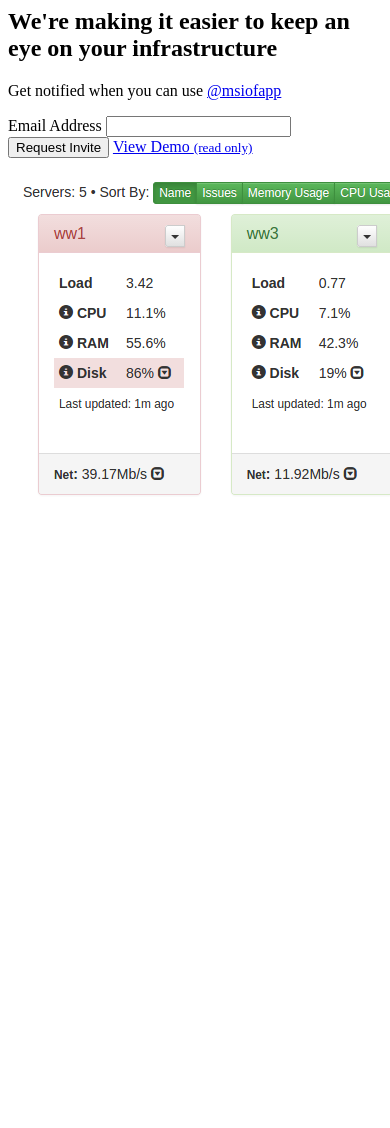
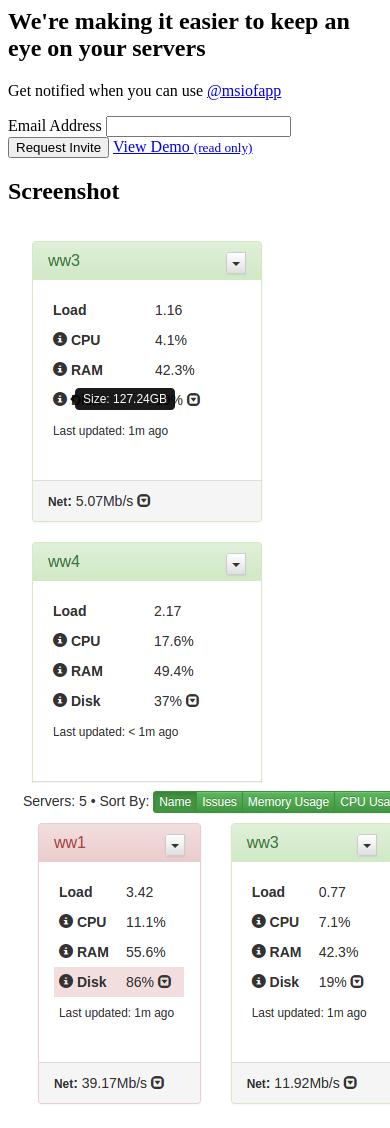
Before and after one commit to ashleyhindle/msiof, a PHP site: template views/earlyaccess.twig in a window 390 px wide; the page is wider, and only the part inside the window is pictured. Before the commit the page ends 495 px from the top of that part, so only its background shows below. Run offline with PHP 8.4, Linux system fonts and the light colour scheme; the template is opened without the code that fills it, so the values that code supplies are empty; some libraries are stand-ins or nearby versions.

Commit message:
HNew screenshot, show iphone screenshot for iphones

```diff
--- a/views/earlyaccess.twig
+++ b/views/earlyaccess.twig
@@ -1,6 +1,6 @@
-<div id="mc_embed_signup" class="jumbotron col-md-6" pull-left>
+<div id="mc_embed_signup" class="jumbotron col-md-4" pull-left>
 		  <form role="form" action="//smellynose.us9.list-manage.com/subscribe/post?u=78fa3e40dbc975814ef2e7d8c&amp;id=a190270d65" method="post" id="mc-embedded-subscribe-form" name="mc-embedded-subscribe-form" class="validate" target="_blank" novalidate>
-					 <h2>We're making it easier to keep an eye on your infrastructure</h2>
+					 <h2>We're making it easier to keep an eye on your servers</h2>
 					 <p>Get notified when you can use <a href='https://twitter.com/msiofapp'>@msiofapp</a></p>
 					 <div class="form-group">
 								<label for="mce-EMAIL">Email Address </label>
@@ -18,4 +18,8 @@
 		  </form>
 </div>
 
-<img src='/images/screenshot.png' class='pull-left'>
+<div class='col-md-8 pull-left'>
+		  <h2>Screenshot</h2>
+		  <img src='/images/screenshot_iphone.png' class='visible-xs'>
+		  <img src='/images/screenshot.png' class='col-md-8 pull-left hidden-xs'>
+</div>
```
Also changed, not shown: web/images/screenshot_iphone.png (added).
